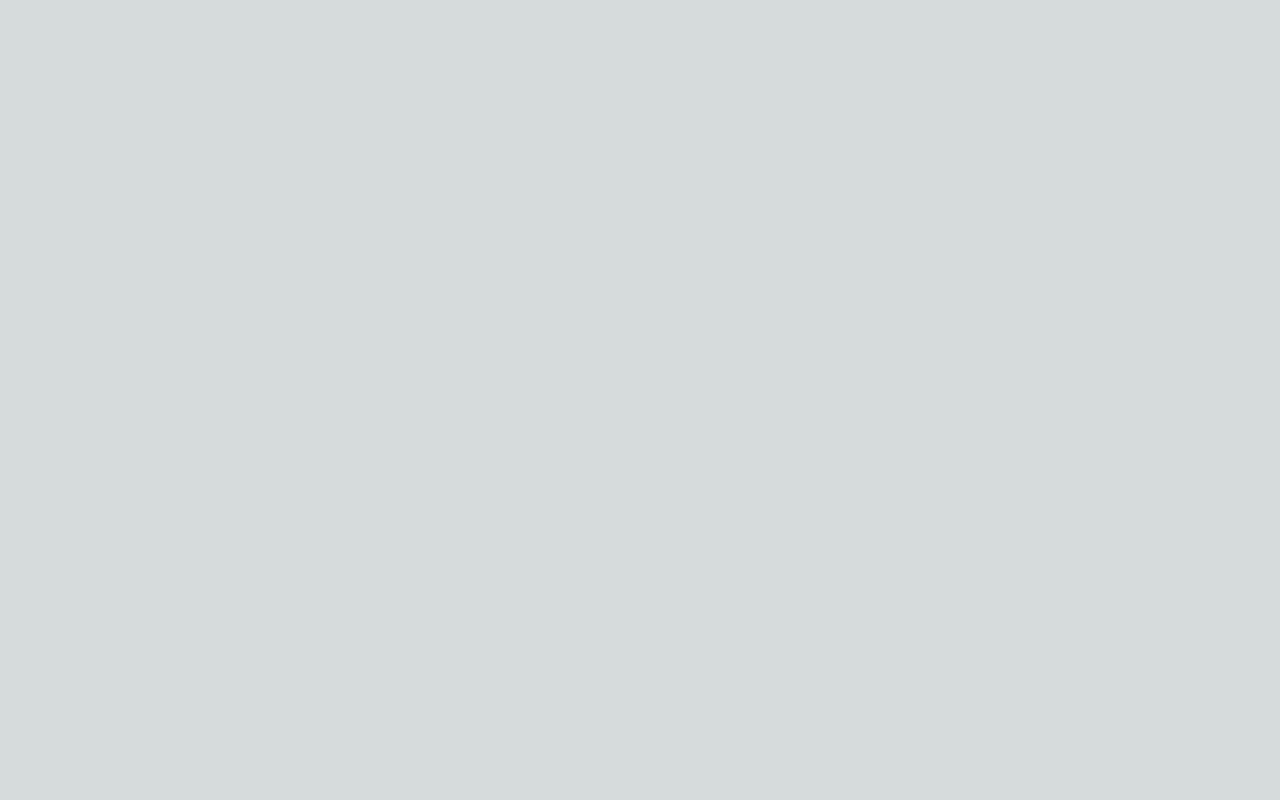
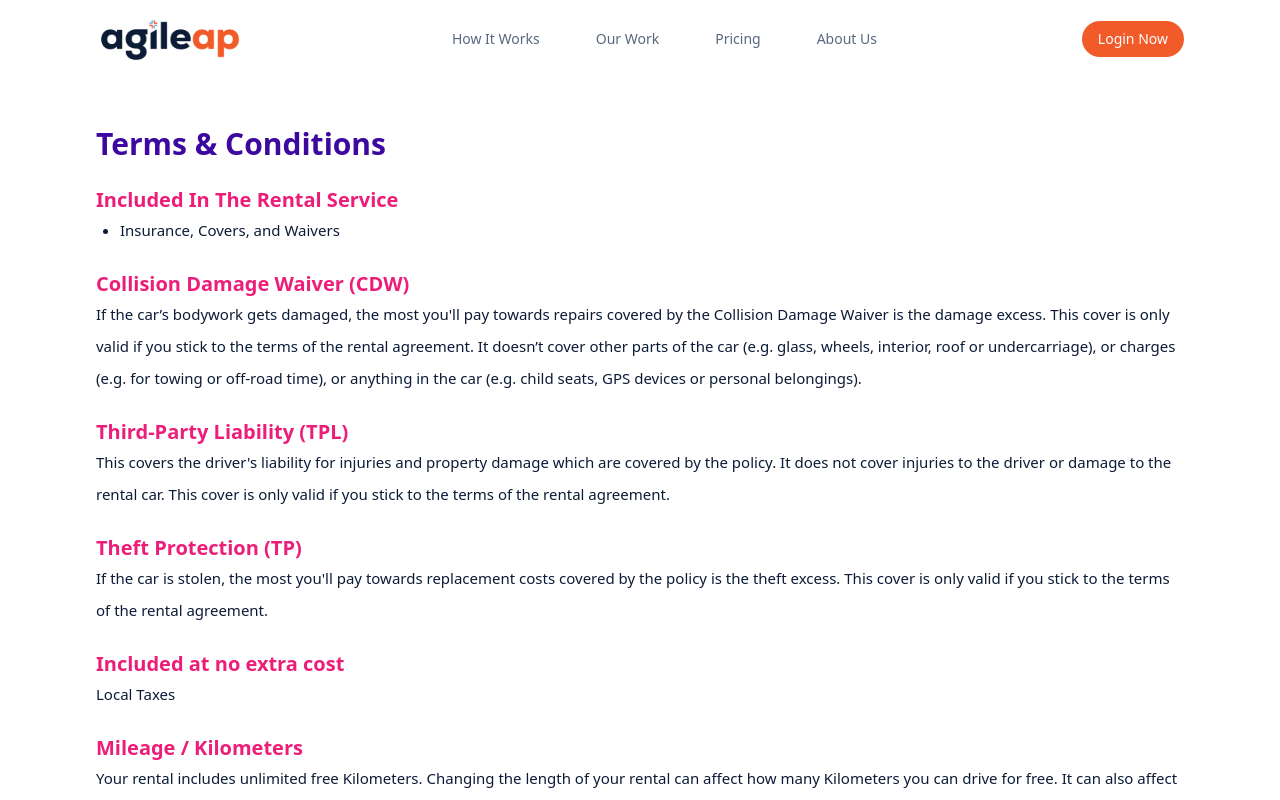
Before and after one commit to Activants-Platform-Development/Agile-AP-Landing, a React (Create React App) app: page /terms-conditions in a window 1280 px wide. Before the commit this address had no page. Shown: the top 800 px of the page. Built offline with nearby package versions, Linux system fonts and the light colour scheme.

Commit message:
change route name

```diff
--- a/src/Layout.tsx
+++ b/src/Layout.tsx
@@ -8,7 +8,7 @@ function Layout() {
     return (
         <div className="flex flex-col">
             <Navbar />
-            <main className="flex w-full bg-white flex-col items-center justify-between">
+            <main className="flex w-full bg-white flex-col items-center ">
                 <Outlet />
                 <Footer />
             </main>
--- a/src/MainRoute.tsx
+++ b/src/MainRoute.tsx
@@ -21,7 +21,7 @@ function MainRoute() {
             <Routes>
                 <Route element={<Layout />}>
                     <Route path="/" element={<Suspense fallback={<div>Loading...</div>}><Home /></Suspense>} />
-                    <Route path="/term-con" element={<Suspense fallback={<div>Loading...</div>}><TermAndConditions /></Suspense>} />
+                    <Route path="/terms-conditions" element={<Suspense fallback={<div>Loading...</div>}><TermAndConditions /></Suspense>} />
                     <Route path="/privacy-policy" element={<Suspense fallback={<div>Loading...</div>}><PrivacyPolicy /></Suspense>} />
                 </Route>
             </Routes>
--- a/src/components/Footer.tsx
+++ b/src/components/Footer.tsx
@@ -29,7 +29,7 @@ export default function Footer() {
                     <label>© 2023 Activants PTE LTD. - All Rights Reserved</label>
                 </div>
                 <div className='flex lg:space-x-8 md:space-x-4 space-x-2 justify-between'>
-                    <label className='cursor-pointer hover:font-bold hover:text-black active:font-bold active:text-black' onClick={() => navigate("/term-con")}>Terms of use</label>
+                    <label className='cursor-pointer hover:font-bold hover:text-black active:font-bold active:text-black' onClick={() => navigate("/terms-conditions")}>Terms of use</label>
                     <label className='cursor-pointer hover:font-bold hover:text-black active:font-bold active:text-black' onClick={() => navigate("/privacy-policy")}>Privacy policy</label>
                 </div>
             </div>
--- a/src/pages/PravicyPolicy.tsx
+++ b/src/pages/PravicyPolicy.tsx
@@ -4,8 +4,8 @@ import { TextValue } from "../translations"
 export const PrivacyPolicy = () => {
 
     const mainContent = (
-        <div className={`w-full`}>
-            <div className={`px-[5%] lg:px-[13%] text-[14px] md:text-[15px] lg:text-[15px] flex flex-col py-8 gap-y-6 leading-8`}>
+        <div className={`w-full justify-center flex`}>
+            <div className={` w-lgMain text-[14px] md:text-[15px] lg:text-[15px] flex flex-col py-8 gap-y-6 leading-8`}>
                 <div className="font-bold text-3xl text-theme_color">
                     {TextValue("Privacy Notice")}
                 </div>
--- a/src/pages/TermAndConditions.tsx
+++ b/src/pages/TermAndConditions.tsx
@@ -3,8 +3,8 @@ import { TextValue } from "../translations"
 export const TermAndConditions = () => {
 
     const mainContent = (
-        <div className={`w-full`}>
-            <div className={`px-[5%] lg:px-[13%] text-[14px] md:text-[15px] lg:text-[15px] flex flex-col py-8 gap-y-6 leading-8`}>
+        <div className={`w-full justify-center flex`}>
+            <div className={` w-lgMain text-[14px] md:text-[15px] lg:text-[15px] flex flex-col py-8 gap-y-6 leading-8`}>
                 <div className="font-bold text-3xl text-theme_color">
                     {TextValue("Terms & Conditions")}
                 </div>
```
